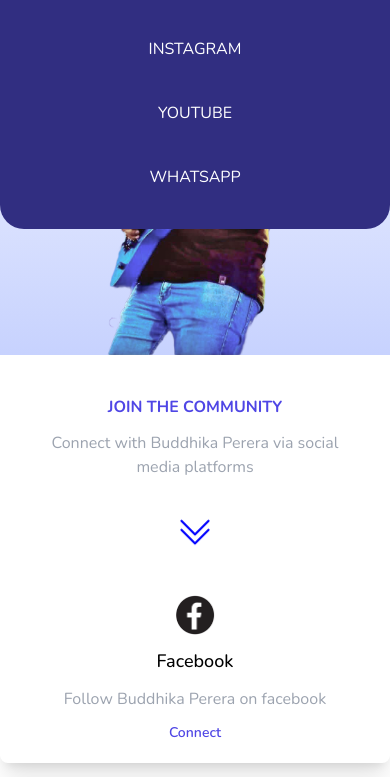
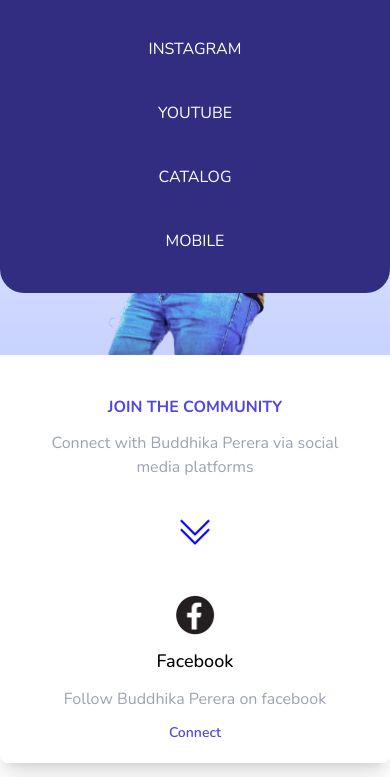
Before and after one commit to amillafdo/artists, a website: page index.html in a window 390 px wide. Both pictures are taken after a click on the element 378 px from the left and 31 px from the top of the page. Shown: the part 67-844 px from the top of the page. Drawn offline with nearby package versions, Linux system fonts and the light colour scheme.

Commit message:
added the catalog navbar

```diff
--- a/index.html
+++ b/index.html
@@ -54,7 +54,10 @@
             <a id="hLink" href="https://www.youtube.com/channel/UCFWMI00TxuoagHD5SgJ9uPw">YOUTUBE</a>
           </li>
           <li>
-            <a id="hLink" href="tel:+94776000016">WHATSAPP</a>
+            <a id="hLink" href="https://www.ceylonentertainment.ca/product-page/individual-guitar-class-with-buddhika-perera">CATALOG</a>
+          </li>
+          <li>
+            <a id="hLink" href="tel:+94776000016">MOBILE</a>
           </li>
         </ul>
       </div>
```
